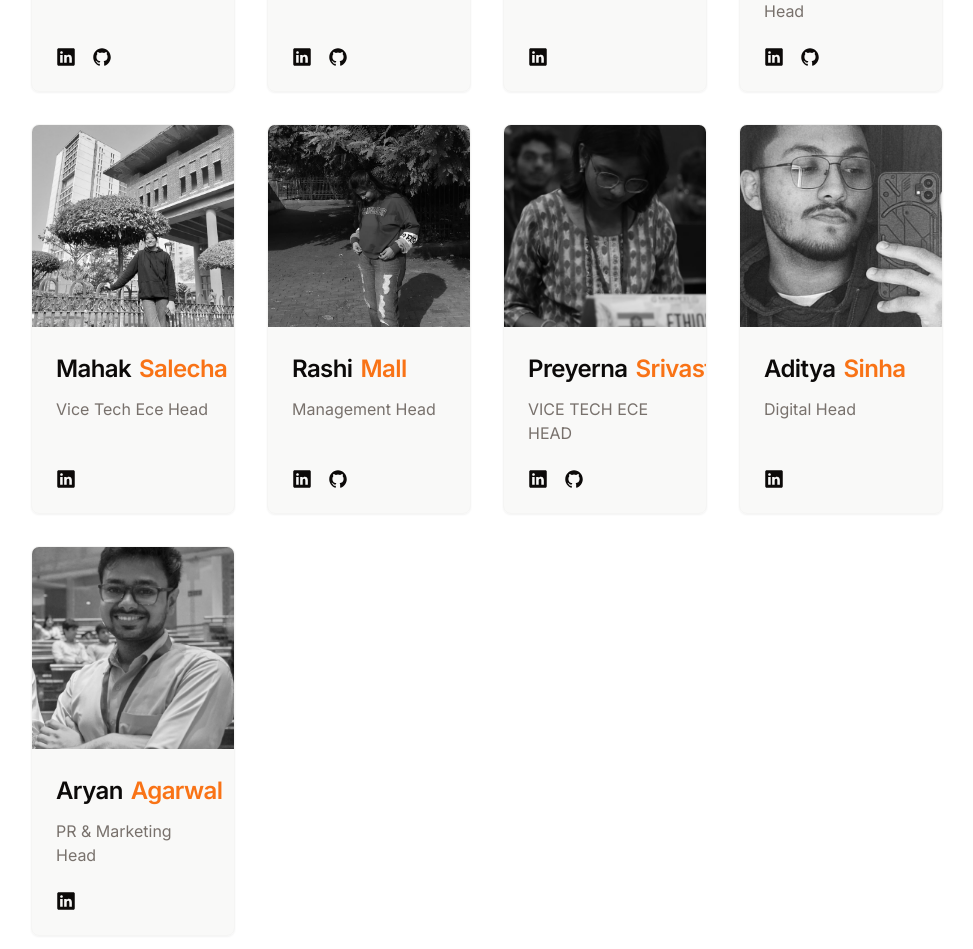
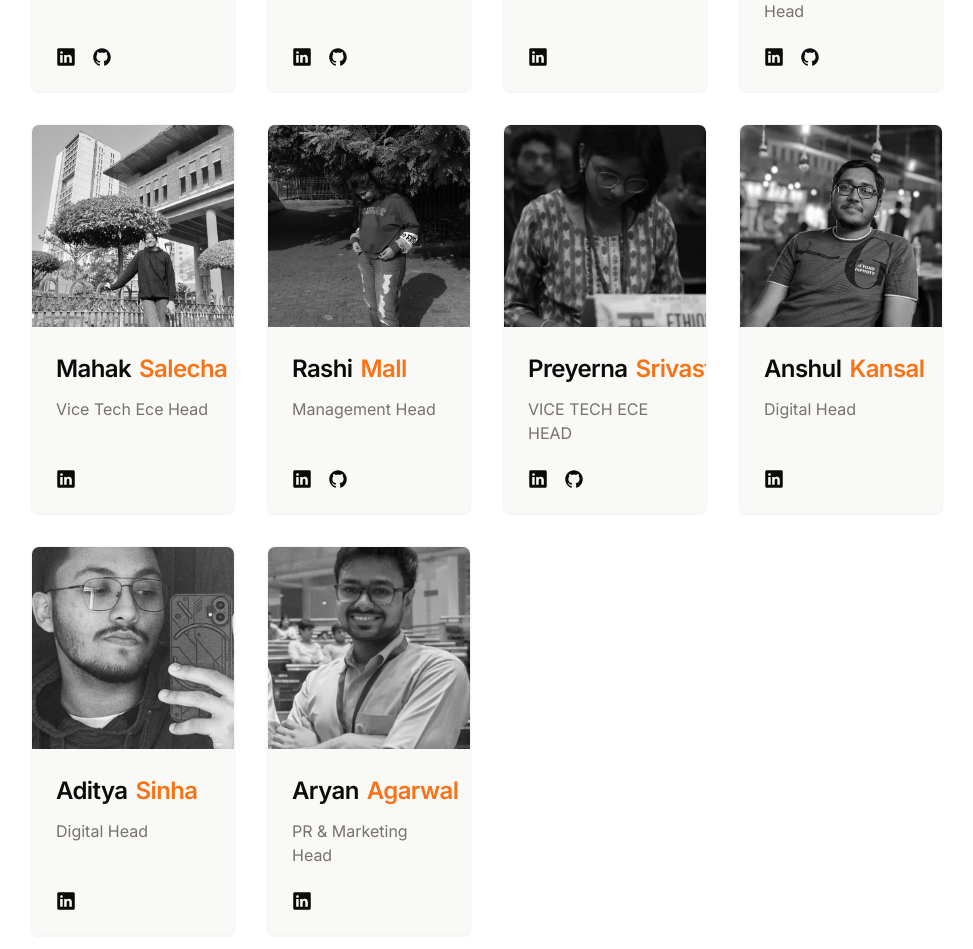
Before and after one commit to Gunaj0517/CICE_JIIT, a Next.js app: page / in a window 1280 px wide. Shown: the part 5760-6709 px from the top of the page, without its empty margins (153-1126 px from the left). Built offline with nearby package versions, Linux system fonts and the light colour scheme.

Commit message:
added team member

```diff
--- a/components/layout/sections/team.tsx
+++ b/components/layout/sections/team.tsx
@@ -191,6 +191,19 @@ export const TeamSection = () => {
     },
     {
       imageUrl:
+        "/images/Anshul.jpg",
+      firstName: "Anshul",
+      lastName: "Kansal",
+      positions: ["Digital Head"],
+      socialNetworks: [
+        {
+          name: "LinkedIn",
+          url: "https://www.linkedin.com/in/anshul-kansal-5740a2254/",
+        },
+      ],
+    },
+    {
+      imageUrl:
         "/images/aditya.jpg",
       firstName: "Aditya",
       lastName: "Sinha",
@@ -215,6 +228,8 @@ export const TeamSection = () => {
         },
       ],
     },
+
+
   ];
   const socialIcon = (socialName: string) => {
     switch (socialName) {
```
Also changed, not shown: public/images/Anshul.jpg (added), 1 other file (tests, documents, lock files or other folders).
